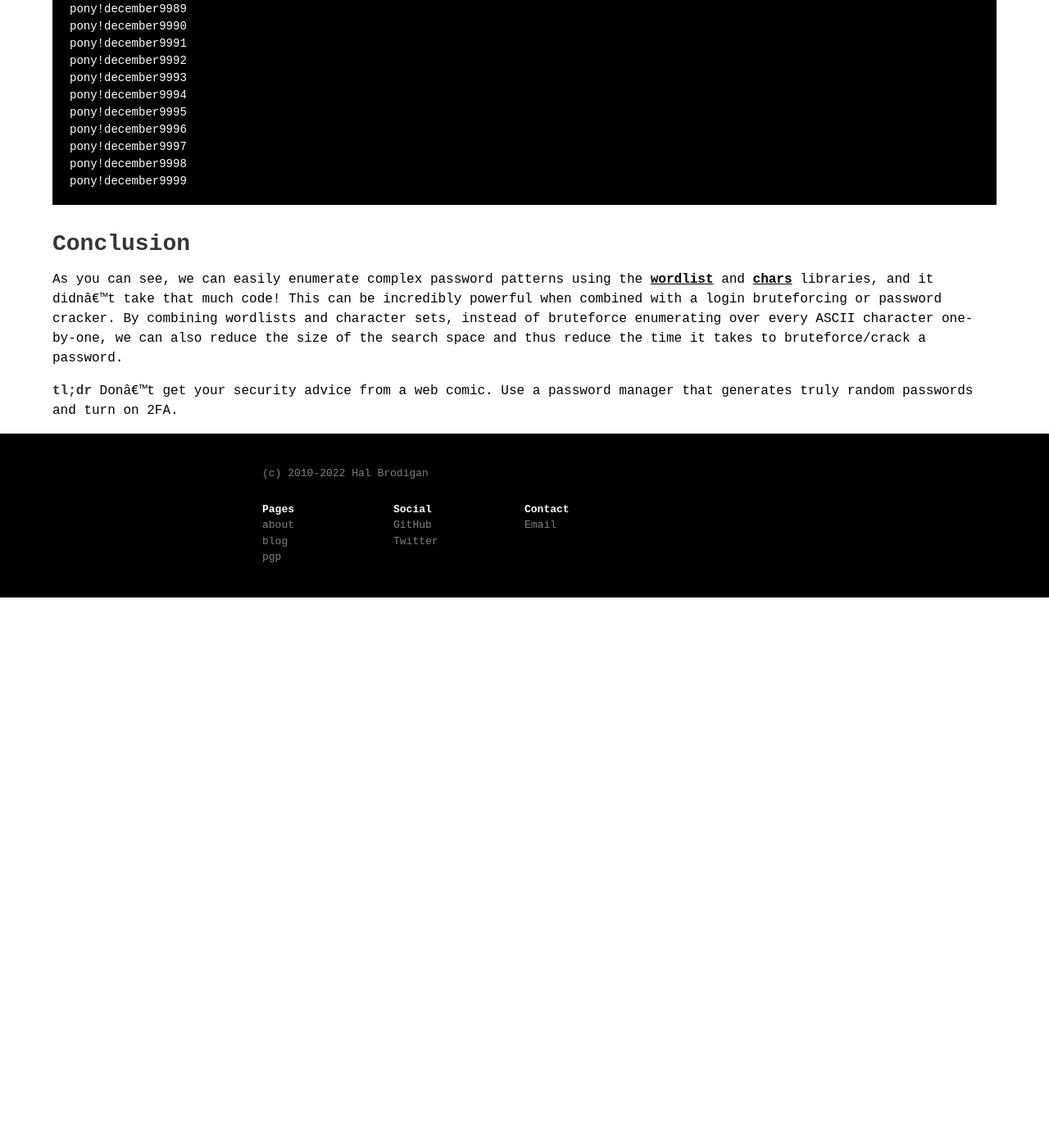
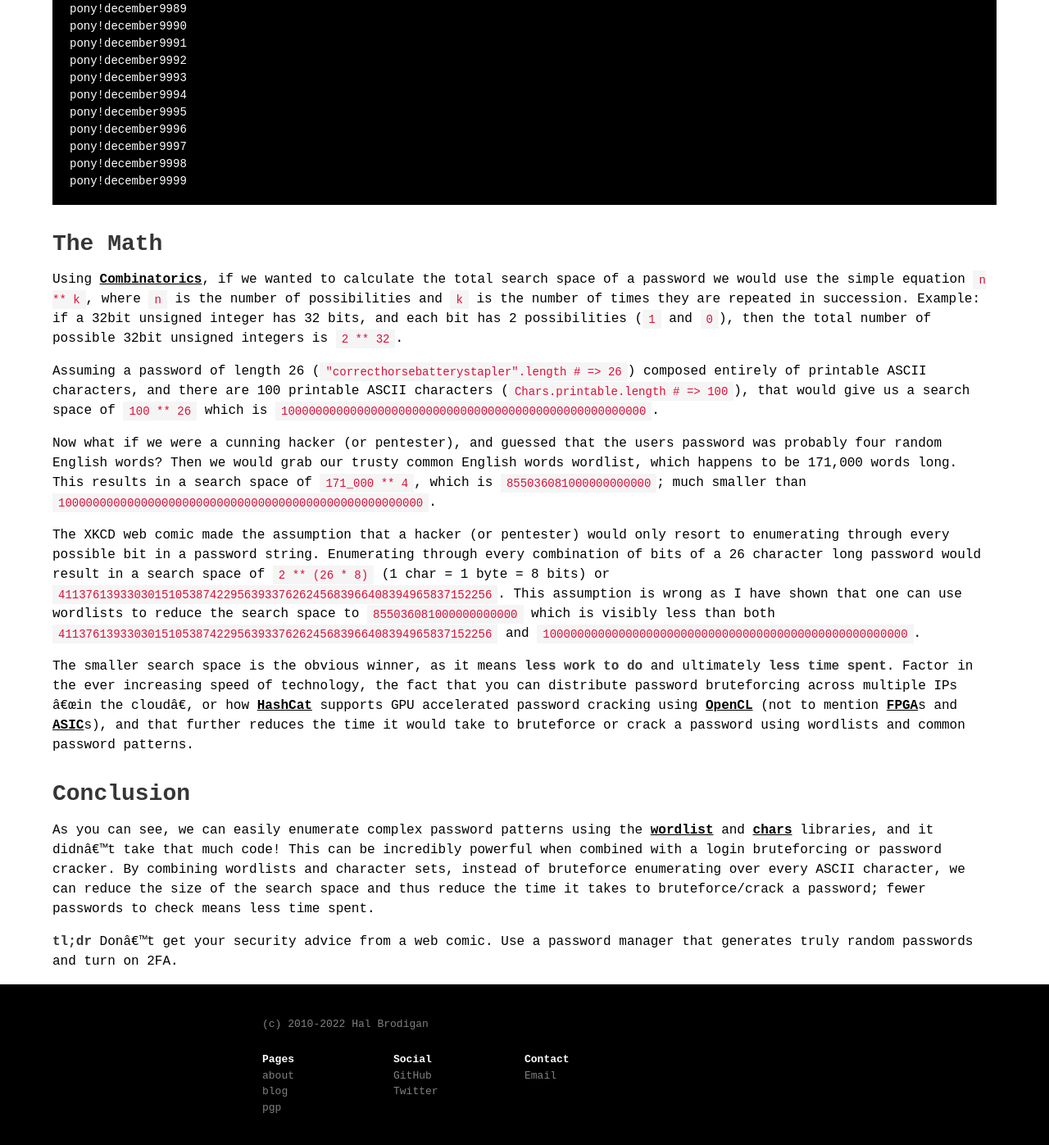
Before and after one commit to postmodern/postmodern.github.io, a Jekyll site: the page built from blog/_posts/2022-01-23-enumerating-xkcd-style-passwords-with-ruby.md, in a window 1280 px wide and 1400 px high, scrolled down 4178 px. Shown: the top 1397 px of the window at 82% size. Built offline with Jekyll 4.4.1, drawn with Linux system fonts in a browser that asks for light colours; before the commit the page ends 4907 px from its top, so only the background shows below that.

Commit message:
Added a section explaining the Combinatorial math.

````diff
--- a/blog/_posts/2022-01-23-enumerating-xkcd-style-passwords-with-ruby.md
+++ b/blog/_posts/2022-01-23-enumerating-xkcd-style-passwords-with-ruby.md
@@ -209,15 +209,61 @@ pony!december9998
 pony!december9999
 ```
 
+## The Math
+
+Using [Combinatorics], if we wanted to calculate the total search space of a
+password we would use the simple equation `n ** k`, where `n` is the number of
+possibilities and `k` is the number of times they are repeated in succession.
+Example: if a 32bit unsigned integer has 32 bits, and each bit has 2
+possibilities (`1` and `0`), then the total number of possible 32bit unsigned
+integers is `2 ** 32`.
+
+Assuming a password of length 26 (`"correcthorsebatterystapler".length # => 26`)
+composed entirely of printable ASCII characters, and there are 100 printable
+ASCII characters (`Chars.printable.length # => 100`), that would give us a
+search space of `100 ** 26` which is
+`10000000000000000000000000000000000000000000000000000`.
+
+Now what if we were a cunning hacker (or pentester), and guessed that the
+users password was probably four random English words? Then we would grab our
+trusty common English words wordlist, which happens to be 171,000 words long.
+This results in a search space of `171_000 ** 4`, which is
+`855036081000000000000`; much smaller than `10000000000000000000000000000000000000000000000000000`.
+
+The XKCD web comic made the assumption that a hacker (or pentester)
+would only resort to enumerating through every possible bit in a password
+string. Enumerating through every combination of bits of a 26 character long
+password would result in a search space of `2 ** (26 * 8)`
+(1 char = 1 byte = 8 bits) or
+`411376139330301510538742295639337626245683966408394965837152256`. This
+assumption is wrong as I have shown that one can use wordlists to reduce the
+search space to `855036081000000000000` which is visibly less than both
+`411376139330301510538742295639337626245683966408394965837152256` and
+`10000000000000000000000000000000000000000000000000000`.
+
+The smaller search space is the obvious winner, as it means **less work to
+do** and ultimately **less time spent**. Factor in the ever increasing speed of
+technology, the fact that you can distribute password bruteforcing across
+multiple IPs "in the cloud", or how [HashCat] supports GPU accelerated password
+cracking using [OpenCL] \(not to mention [FPGA]s and [ASIC]s\), and that further
+reduces the time it would take to bruteforce or crack a password using
+wordlists and common password patterns.
+
+[Combinatorics]: https://en.wikipedia.org/wiki/Combinatorics
+[HashCat]: https://hashcat.net/hashcat/
+[OpenCL]: https://www.khronos.org/opencl/
+[FPGA]: https://hackaday.com/2020/05/15/all-your-passwords-are-belong-to-fpga/
+[ASIC]: https://en.wikipedia.org/wiki/Application-specific_integrated_circuit
+
 ## Conclusion
 
 As you can see, we can easily enumerate complex password patterns using the
 [wordlist] and [chars] libraries, and it didn't take that much code! This can
 be incredibly powerful when combined with a login bruteforcing or password
 cracker. By combining wordlists and character sets, instead of bruteforce
-enumerating over every ASCII character one-by-one, we can also reduce the size
+enumerating over every ASCII character, we can reduce the size
 of the search space and thus reduce the time it takes to bruteforce/crack a
-password.
+password; fewer passwords to check means less time spent.
 
 **tl;dr** Don't get your security advice from a web comic. Use a password
 manager that generates truly random passwords and turn on 2FA.
````
